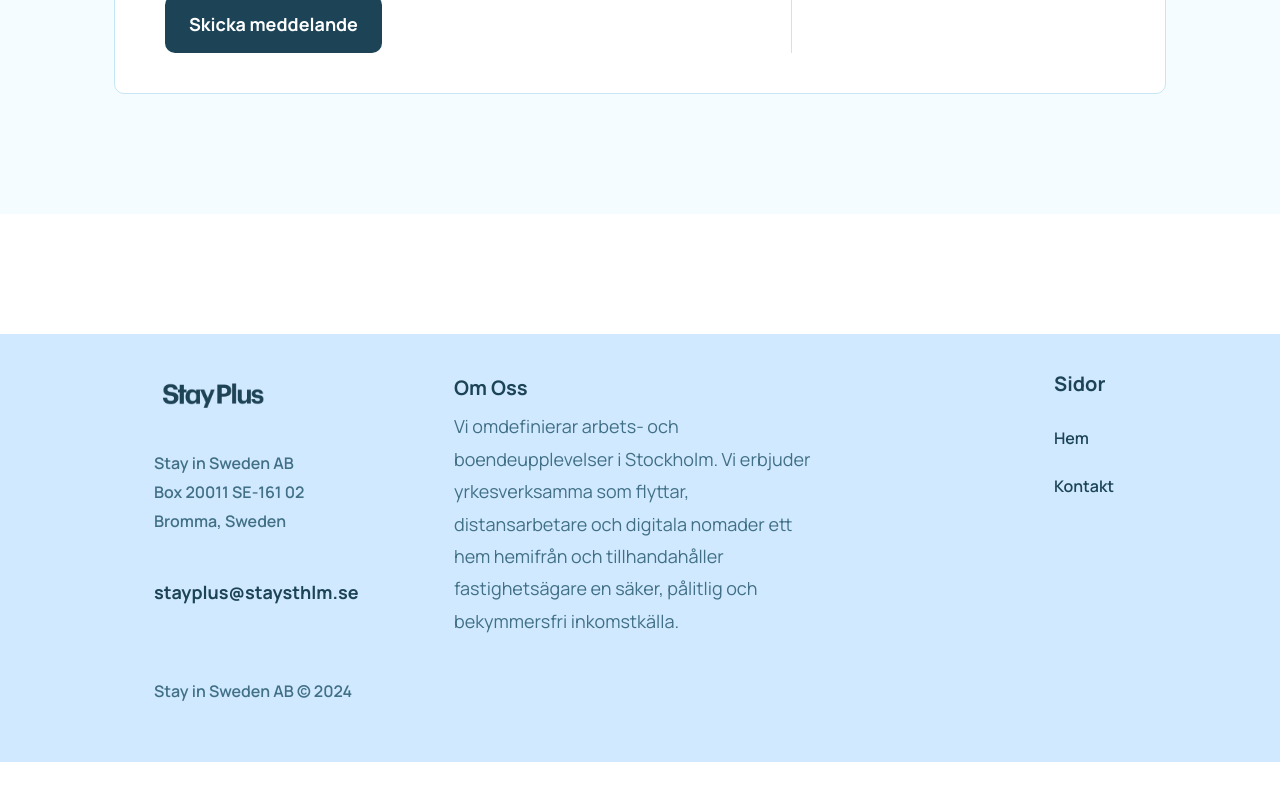
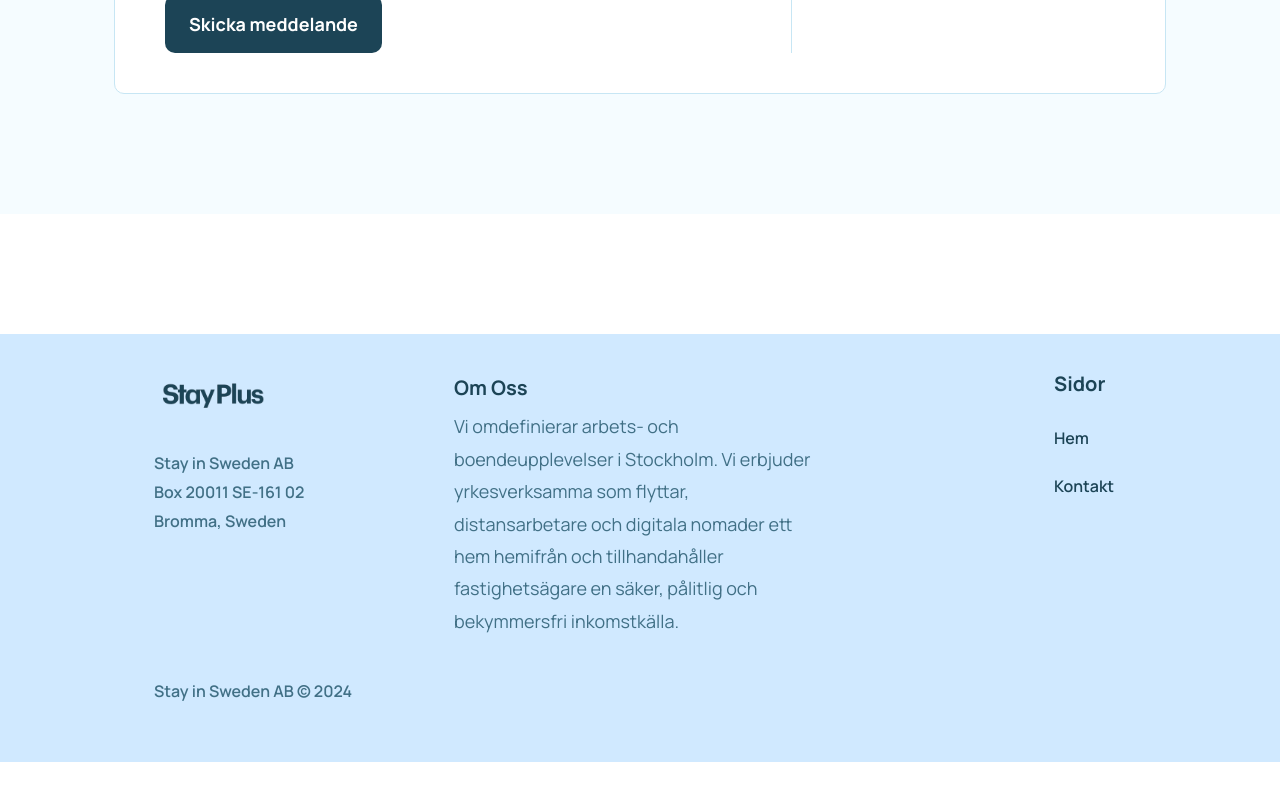
Before and after one commit to raniArifa/stay-plus, a Next.js app: page /contact in a window 1280 px wide. Shown: the part 1049-1849 px from the top of the page. Built offline with nearby package versions, Linux system fonts and the light colour scheme.

Commit message:
Update: some minor changes in the footer

```diff
--- a/components/Footer.jsx
+++ b/components/Footer.jsx
@@ -34,11 +34,6 @@ const Footer = () => {
                 <div className="footer-widget">
                   <h5>
                     {" "}
-                    <p className="contact-email mb-0">
-                      <a href="mailto:stayplus@staysthlm.se">
-                        stayplus@staysthlm.se
-                      </a>
-                    </p>
                   </h5>
                 </div>
               </div>
@@ -98,11 +93,6 @@ const Footer = () => {
                     <br /> Bromma, Sweden
                   </p>
 
-                  <p className="contact-email mb-0">
-                    <Link href="mailto:stayplus@staysthlm.se">
-                      stayplus@staysthlm.se
-                    </Link>
-                  </p>
                 </div>
                 <div>
                   <p className="footer-copyright">
@@ -186,11 +176,6 @@ const Footer = () => {
                     <br /> Box 20011 SE-161 02
                     <br /> Bromma, Sweden
                   </p>
-                  <p className="contact-email mb-0">
-                    <a href="mailto:stayplus@staysthlm.se">
-                      stayplus@staysthlm.se
-                    </a>
-                  </p>
                 </div>
             </div>
                 <p className="footer-copyright">
--- a/components/Navbar.jsx
+++ b/components/Navbar.jsx
@@ -58,7 +58,7 @@ const Navbar = () => {
           </div>
           <ul className="navbar-nav me-auto mb-2 mb-lg-0 d-none d-sm-flex align-items-center ms-auto ms-lg-0 order-lg-last">
             <a
-              class="btn btn-outline btn-small d-none d-lg-inline-block"
+              className="btn btn-outline btn-small d-none d-lg-inline-block"
               href="/contact"
               role="button"
             >
--- a/locales/en.json
+++ b/locales/en.json
@@ -56,5 +56,6 @@
   "daily_completed_transactions": "Daily completed <br> transactions",
   "regular_clients": "Regular Clients",
   "cookies_consent": "We use cookies to improve your user experience, statistics and view customized offers. By browsing further you accept that necessary cookies are used. You can read more here at Privacy Policy",
-  "privacy_policy" : "Privacy Policy"
+  "privacy_policy" : "Privacy Policy",
+  "accept": "Accept"
 }
--- a/locales/sv.json
+++ b/locales/sv.json
@@ -56,5 +56,6 @@
   "daily_completed_transactions": "Över miljoner gästtnatter",
   "regular_clients": "Vanliga Företagskunder",
   "cookies_consent":"Vi använder cookies för att förbättra din användarupplevelse, samla in statistik och visa skräddarsydda erbjudanden. Genom att fortsätta använda webbplatsen accepterar du att nödvändiga cookies används. Du kan läsa mer här i vår",
-  "privacy_policy" :" integritetspolicy."
+  "privacy_policy" :" integritetspolicy.",
+  "accept": "Acceptera"
 }
```
Also changed, not shown: components/CookiesConsent.jsx (+9 -8 lines).
